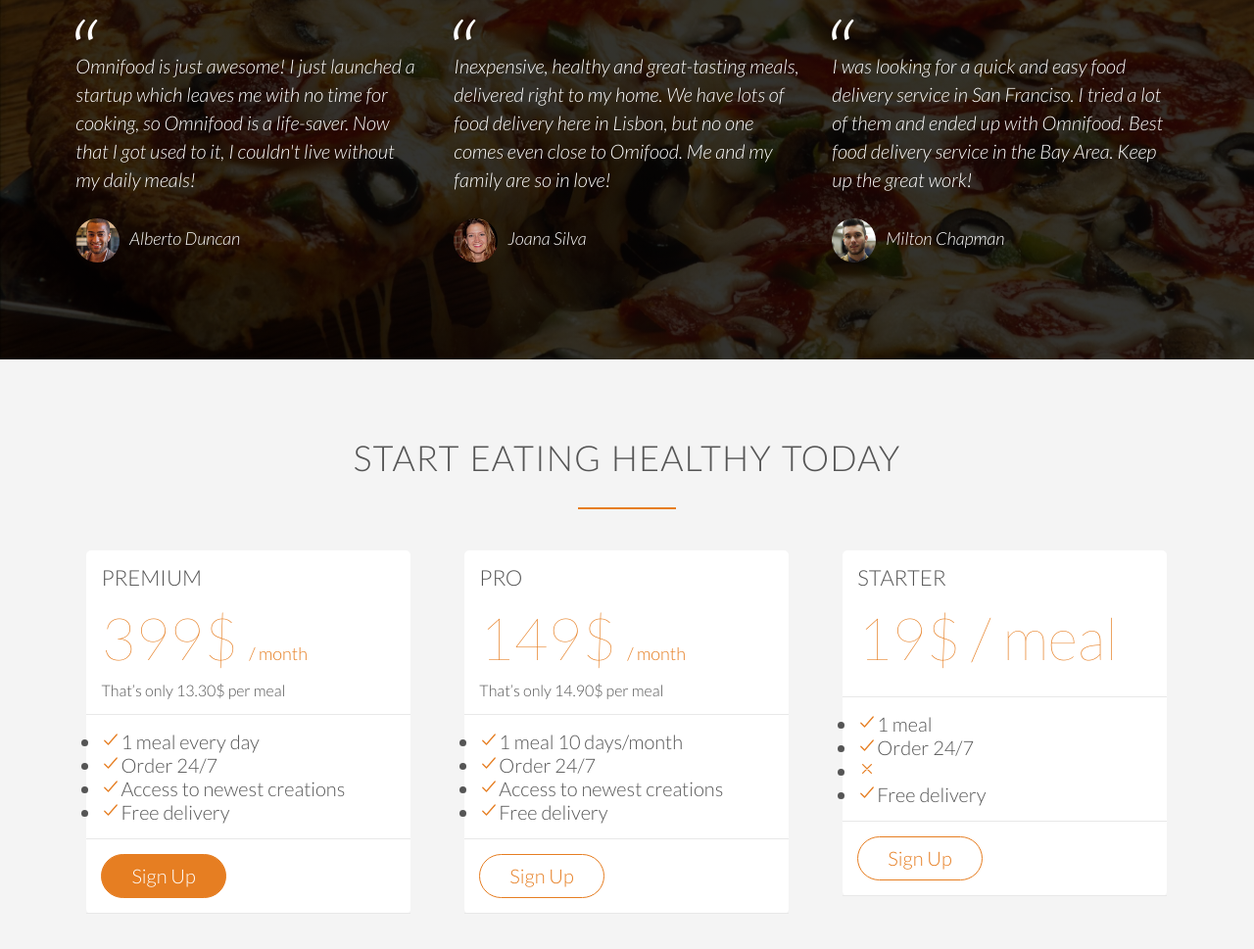
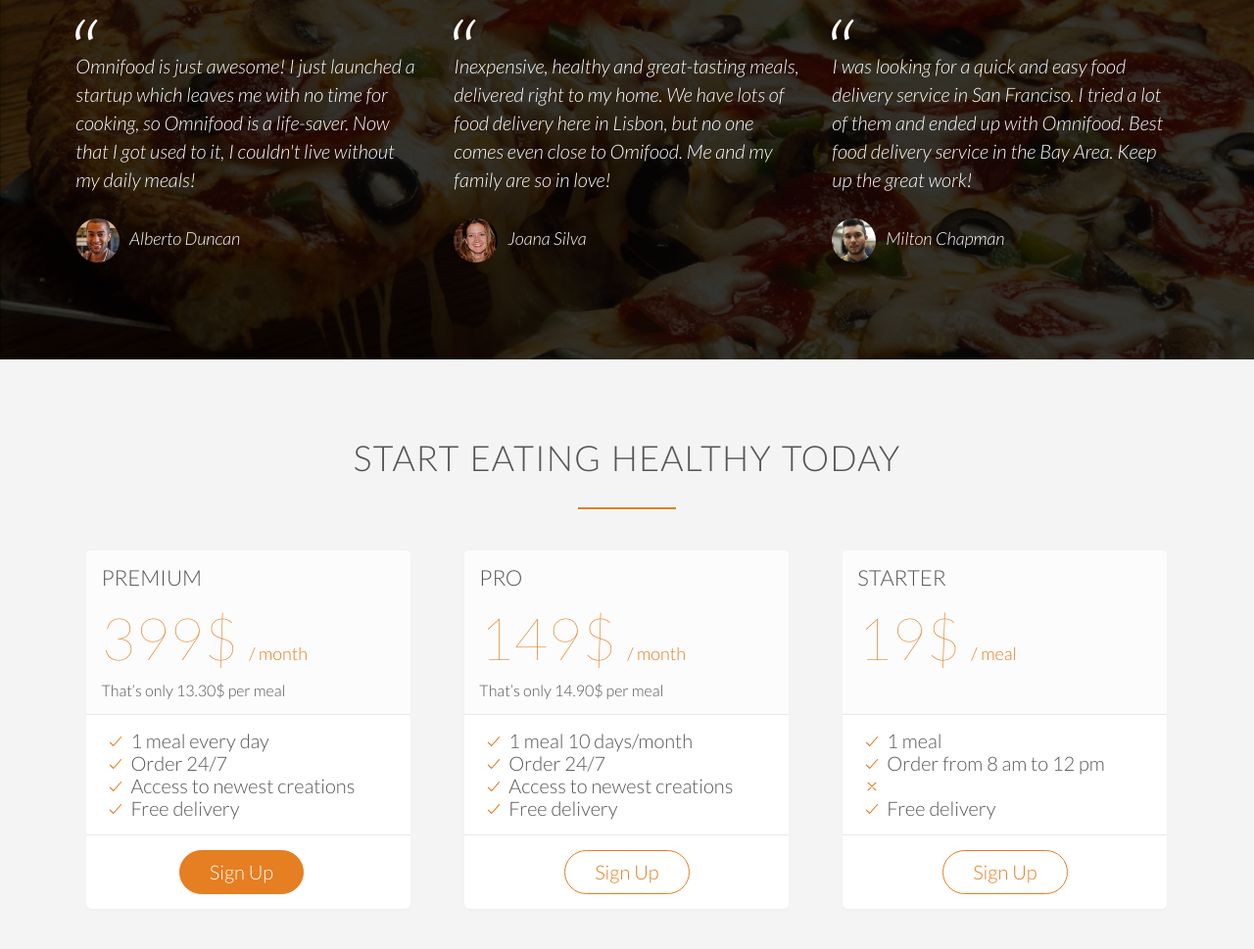
Before and after one commit to limon4ikas/OmniFood, a plain HTML site: page index.html in a window 1280 px wide. Shown: the part 3535-4504 px from the top of the page at 98% size. Drawn offline with nearby package versions, Linux system fonts and the light colour scheme.

Commit message:
Sign Up section complete

```diff
--- a/index.html
+++ b/index.html
@@ -278,10 +278,10 @@
                     </div>
                             <div>
                                  <ul>
-                                 <li><ion-icon name="checkmark-outline"></ion-icon>1 meal every day</li>
-                                 <li><ion-icon name="checkmark-outline"></ion-icon>Order 24/7</li>
-                                 <li><ion-icon name="checkmark-outline"></ion-icon>Access to newest creations</li>
-                                    <li><ion-icon name="checkmark-outline"></ion-icon>Free delivery</li>
+                                 <li><ion-icon name="checkmark-outline" class="icon-small"></ion-icon>1 meal every day</li>
+                                 <li><ion-icon name="checkmark-outline" class="icon-small"></ion-icon>Order 24/7</li>
+                                 <li><ion-icon name="checkmark-outline" class="icon-small"></ion-icon>Access to newest creations</li>
+                                 <li><ion-icon name="checkmark-outline" class="icon-small"></ion-icon>Free delivery</li>
                                 </ul>
                             </div>
                         <div>
@@ -299,10 +299,10 @@
 
                     <div>
                         <ul>
-                            <li><ion-icon name="checkmark-outline"></ion-icon>1 meal 10 days/month</li>
-                            <li><ion-icon name="checkmark-outline"></ion-icon>Order 24/7</li>
-                            <li><ion-icon name="checkmark-outline"></ion-icon>Access to newest creations</li>
-                            <li><ion-icon name="checkmark-outline"></ion-icon>Free delivery</li>
+                            <li><ion-icon name="checkmark-outline" class="icon-small"></ion-icon>1 meal 10 days/month</li>
+                            <li><ion-icon name="checkmark-outline" class="icon-small"></ion-icon>Order 24/7</li>
+                            <li><ion-icon name="checkmark-outline" class="icon-small"></ion-icon>Access to newest creations</li>
+                            <li><ion-icon name="checkmark-outline" class="icon-small"></ion-icon>Free delivery</li>
                         </ul>
                     </div>
                     <div>
@@ -314,15 +314,15 @@
                 <div class="col span-1-of-3">
                     <div class="plan-box">
                         <div><h3>Starter</h3>
-                        <p class="plan-price">19$ <span></span>/ meal</span></p>
-                        <p class="plan-price-meal"></p>
+                        <p class="plan-price">19$ <span>/ meal</span></p>
+                        <p class="plan-price-meal">&nbsp;</p>
                     </div>
                     <div>
                         <ul>
-                            <li><ion-icon name="checkmark-outline"></ion-icon>1 meal</li>
-                            <li><ion-icon name="checkmark-outline"></ion-icon>Order 24/7</li>
-                            <li><ion-icon name="close-outline"></ion-icon></li>
-                            <li><ion-icon name="checkmark-outline"></ion-icon>Free delivery</li>
+                            <li><ion-icon name="checkmark-outline" class="icon-small"></ion-icon>1 meal</li>
+                            <li><ion-icon name="checkmark-outline" class="icon-small"></ion-icon>Order from 8 am to 12 pm</li>
+                            <li><ion-icon name="close-outline" class="icon-small"></ion-icon></li>
+                            <li><ion-icon name="checkmark-outline" class="icon-small"></ion-icon>Free delivery</li>
                         </ul>
                     </div>
                     <div>
--- a/resources/css/style.css
+++ b/resources/css/style.css
@@ -413,11 +413,23 @@ cite img {
     border-radius: 5px;
     width: 90%;
     margin-left: 5%;
+    box-shadow: 0 2px 2px #efefef;
 }
 
 .plan-box div {
     padding: 15px;
     border-bottom: 1px solid #e8e8e8;
+}
+
+.plan-box div:first-child {
+    background-color: #fcfcfc;
+    border-top-left-radius: 5px;
+    border-top-right-radius: 5px;
+}
+
+.plan-box div:last-child {
+    text-align: center;
+    border: 0;
 }
 
 .plan-price {
@@ -435,3 +447,11 @@ cite img {
 .plan-price-meal {
     font-size: 80%;
 }
+
+.plan-box ul {
+    list-style: none;
+}
+
+.plan-box ul li {
+    padding: 5px, 0;
+}
```
